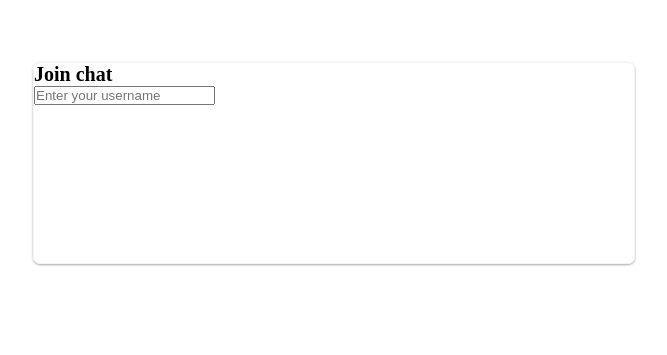
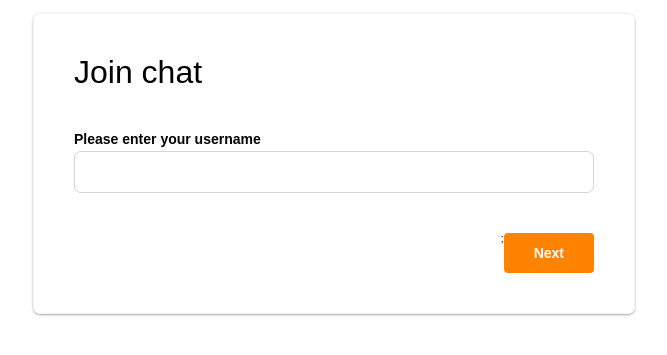
Before and after one commit to suarezafelipe/pager-chat, a React app: page / in a window 1280 px wide. Shown: the part 237-592 px from the top of the page, without its empty margins (306-973 px from the left). Built offline with nearby package versions, Linux system fonts and the light colour scheme.

Commit message:
Add button and input components

```diff
--- /dev/null
+++ b/declarations.d.ts
@@ -0,0 +1 @@
+declare module "*.css";
--- /dev/null
+++ b/src/components/Button.module.css
@@ -0,0 +1,22 @@
+.Container {
+  display: flex;
+  flex-direction: row-reverse;
+}
+
+.Button {
+  font-weight: 600;
+  font-size: 1.4rem;
+  margin-bottom: 4rem;
+  background-color: #ff8200;
+  color: white;
+  height: 4rem;
+  border: none;
+  border-radius: 0.4rem;
+  padding: 0 3rem;
+}
+
+.Button:focus {
+  border-color: #d39e00;
+  box-shadow: 0 0 0 0.2rem rgba(222, 170, 12, 0.5);
+  outline: 0;
+}
--- /dev/null
+++ b/src/components/Button.tsx
@@ -0,0 +1,12 @@
+import React from "react";
+import classes from "./Button.module.css";
+
+const Button: React.FC = (): JSX.Element => {
+  return (
+    <div className={classes.Container}>
+      <button className={classes.Button}>Next</button>;
+    </div>
+  );
+};
+
+export default Button;
--- a/src/components/Card.module.css
+++ b/src/components/Card.module.css
@@ -1,6 +1,5 @@
 .Card {
   width: 60rem;
-  height: 20rem;
   border: solid 0.1rem #f3f3f3;
   box-shadow: 0 0.1rem 0.3rem rgba(0, 0, 0, 0.12),
     0 0.1rem 0.2rem rgba(0, 0, 0, 0.24);
--- a/src/components/Card.module.css.d.ts
+++ /dev/null
@@ -1 +0,0 @@
-export const Card: string;
--- /dev/null
+++ b/src/components/Input.module.css
@@ -0,0 +1,26 @@
+.Label {
+  font-size: 1.4rem;
+  font-weight: 600;
+  margin-bottom: 0.4rem;
+}
+
+.Input {
+  font-size: 1.4rem;
+  font-weight: 400;
+  height: 3rem;
+  border: 1px solid #ced4da;
+  border-radius: 0.7rem;
+  padding: 0.5rem 1rem;
+}
+
+.Input:focus {
+  border-color: #ff8200;
+  outline: 0;
+  box-shadow: 0 0 0 0.1rem rgba(255, 130, 0, 0.863);
+}
+
+.Container {
+  display: flex;
+  flex-direction: column;
+  margin-bottom: 4rem;
+}
--- /dev/null
+++ b/src/components/Input.tsx
@@ -0,0 +1,13 @@
+import React from "react";
+import classes from "./Input.module.css";
+
+const Input: React.FC = (): JSX.Element => {
+  return (
+    <div className={classes.Container}>
+      <span className={classes.Label}>Please enter your username</span>
+      <input className={classes.Input} />
+    </div>
+  );
+};
+
+export default Input;
--- a/src/containers/App.css
+++ b/src/containers/App.css
@@ -7,6 +7,7 @@
 /* Makes 1rem = 10px */
 html {
   font-size: 62.5%;
+  font-family: Arial;
 }
 
 .center {
--- /dev/null
+++ b/src/containers/Username/Username.module.css
@@ -0,0 +1,9 @@
+.Content {
+  padding: 0 4rem;
+}
+
+.Title {
+  font-size: 3.2rem;
+  font-weight: 400;
+  padding: 4rem 0;
+}
--- a/src/containers/Username/Username.tsx
+++ b/src/containers/Username/Username.tsx
@@ -1,14 +1,18 @@
 import React from "react";
+import Button from "../../components/Button";
 import Card from "../../components/Card";
+import Input from "../../components/Input";
+import classes from "./Username.module.css";
 
 const Username: React.FC = (): JSX.Element => {
   return (
-    <div>
-      <Card>
-        <h1>Join chat</h1>
-        <input placeholder="Enter your username" />
-      </Card>
-    </div>
+    <Card>
+      <div className={classes.Content}>
+        <h1 className={classes.Title}>Join chat</h1>
+        <Input />
+        <Button />
+      </div>
+    </Card>
   );
 };
 
```
Also changed, not shown: tsconfig.json (line endings or trailing spaces).
